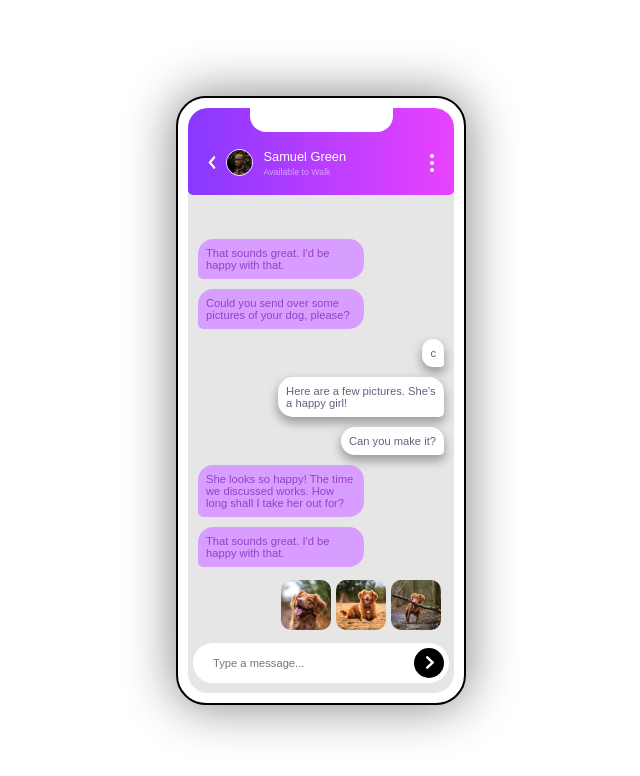
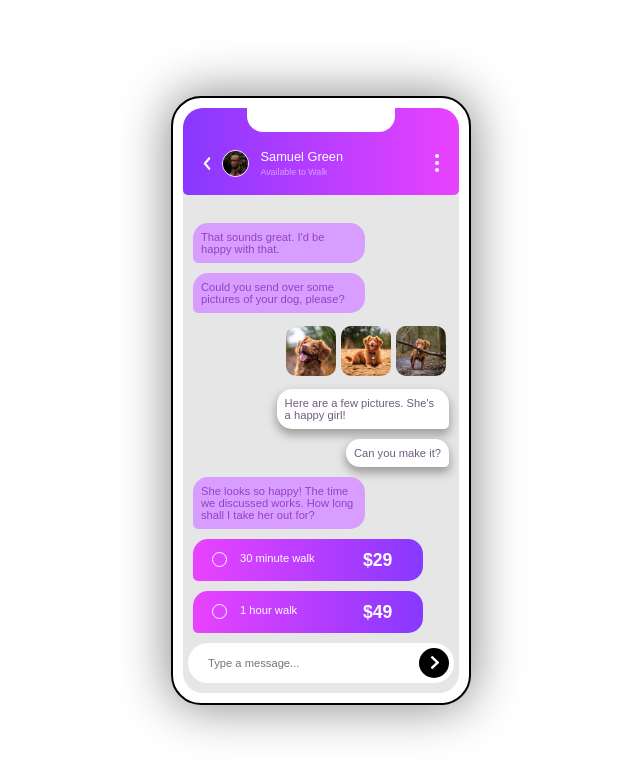
Before and after one commit to saulmaldonado/chat-app, a Vue app: page / in a window 1280 px wide. Shown: the top 776 px of the page, without its empty margins (319-959 px from the left). Built offline with nearby package versions, Linux system fonts and the light colour scheme.

Commit message:
Add and style checkbox message bubble

```diff
--- a/src/components/ChatApp.vue
+++ b/src/components/ChatApp.vue
@@ -34,7 +34,7 @@ export default class ChatApp extends Vue {
       'Could you send over some pictures of your dog, please?',
       'incoming'
     ),
-    new Message(3, 'c ', 'outgoing'),
+    new Message(9, [images.image1, images.image2, images.image3], 'outgoing'),
     new Message(4, "Here are a few pictures. She's a happy girl!", 'outgoing'),
     new Message(5, 'Can you make it?', 'outgoing'),
     new Message(
@@ -42,8 +42,8 @@ export default class ChatApp extends Vue {
       'She looks so happy! The time we discussed works. How long shall I take her out for?',
       'incoming'
     ),
-    new Message(7, "That sounds great. I'd be happy with that.", 'incoming'),
-    new Message(9, [images.image1, images.image2, images.image3], 'outgoing'),
+    new Message(8, '30 minute walk', 'incoming', 29),
+    new Message(10, '1 hour walk', 'incoming', 49),
   ];
 }
 </script>
--- a/src/components/MessageBubble.vue
+++ b/src/components/MessageBubble.vue
@@ -1,11 +1,16 @@
 <template>
-  <div class="bubble" :class="[direction, isImage]">
+  <div class="bubble" :class="[direction, isImage, isCheckbox]">
     <div v-if="Array.isArray(message.text)">
       <img v-for="(image, index) in message.text" :src="image" :key="index" />
     </div>
-    <p v-else>
-      {{ message.text }}
-    </p>
+    <label v-else-if="message.price" for="select">
+      <div>
+        <input type="checkbox" name="select" id="select" />
+        <span class="checkbox-message">{{ message.text }}</span>
+      </div>
+      <span class="checkbox-price">${{ message.price }}</span>
+    </label>
+    <p v-else>{{ message.text }}</p>
   </div>
 </template>
 
@@ -16,7 +21,8 @@ export class Message {
   constructor(
     public id: number,
     public text: string | string[],
-    public direction: 'outgoing' | 'incoming'
+    public direction: 'outgoing' | 'incoming',
+    public price?: number
   ) {}
 }
 
@@ -35,6 +41,10 @@ export default class MessageBubble extends Vue {
   get isImage() {
     return Array.isArray(this.message.text) ? 'image' : '';
   }
+
+  get isCheckbox() {
+    return this.message.price ? 'checkbox' : '';
+  }
 }
 </script>
 
--- a/src/components/styles/ChatApp.scss
+++ b/src/components/styles/ChatApp.scss
@@ -3,7 +3,7 @@
 .frame {
   border: black solid 2px;
   height: 609px;
-  width: 290px;
+  width: 300px;
   border-radius: 30px;
   box-shadow: $shadow;
   background-color: white;
--- a/src/components/styles/MessageBubble.scss
+++ b/src/components/styles/MessageBubble.scss
@@ -53,6 +53,54 @@
   }
 }
 
+.bubble.checkbox {
+  max-width: 100%;
+  width: 80%;
+  padding: 10px;
+  padding-left: 15px;
+  line-height: 100%;
+  background-image: $gradientRev;
+  display: flex;
+
+  input[type='checkbox'] {
+    -webkit-appearance: none;
+    -moz-appearance: none;
+    -o-appearance: none;
+    appearance: none;
+    height: 15px;
+    width: 15px;
+    border: 1px solid $white;
+    vertical-align: middle;
+    border-radius: 50%;
+    transition-duration: 0.2s;
+  }
+
+  input[type='checkbox']:checked {
+    background-color: $white;
+  }
+
+  label {
+    font-size: 0.7rem;
+    color: $white;
+    width: 90%;
+    display: flex;
+    cursor: pointer;
+    justify-content: space-between;
+
+    .checkbox-message {
+      margin-left: 10px;
+    }
+
+    .checkbox-price {
+      font-weight: 700;
+      font-size: 1.1rem;
+      position: relative;
+
+      line-height: 22px;
+    }
+  }
+}
+
 p {
   font-size: 0.7rem;
   text-align: left;
--- a/src/components/styles/_variables.scss
+++ b/src/components/styles/_variables.scss
@@ -9,6 +9,11 @@ $lightGrey: hsl(0, 0%, 90%);
 
 /* theme gradient*/
 $gradient: linear-gradient(to right, hsl(264, 100%, 61%), hsl(293, 100%, 63%));
+$gradientRev: linear-gradient(
+  to right,
+  hsl(293, 100%, 63%),
+  hsl(264, 100%, 61%)
+);
 
 /* fonts */
 
```
